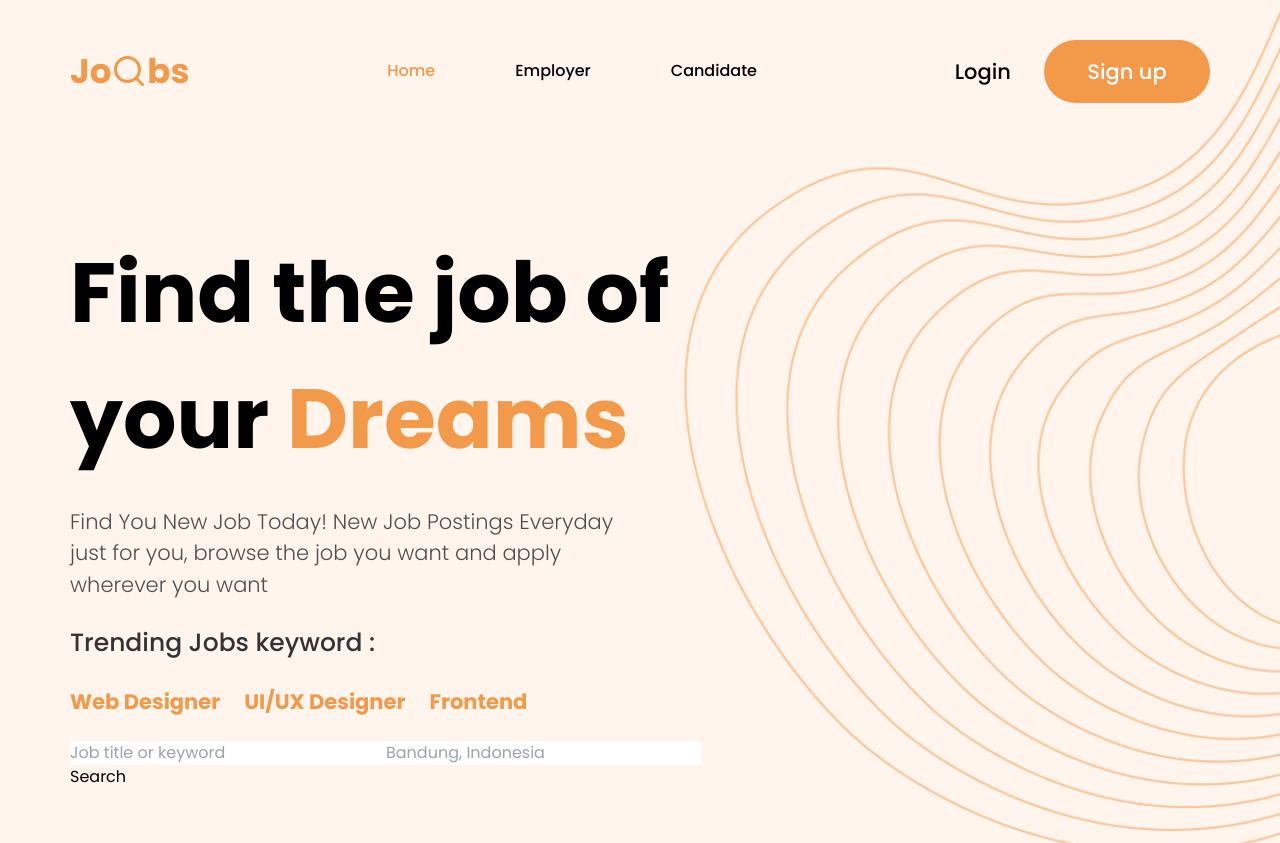
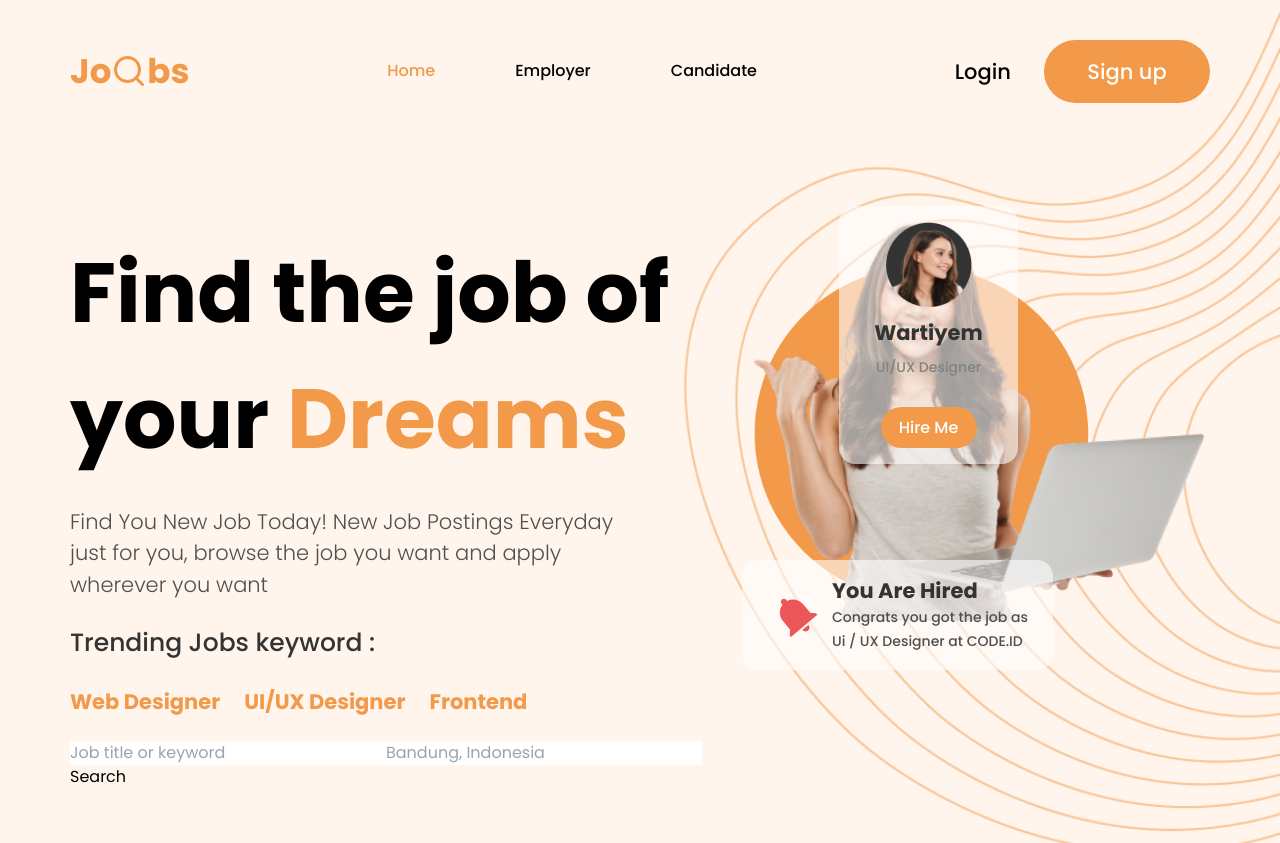
Before and after one commit to coderyeasin/jobs-search, a Next.js app: page / in a window 1280 px wide. Shown: the top 843 px of the page. Built offline with nearby package versions, Linux system fonts and the light colour scheme.

Commit message:
fix_layout

```diff
--- a/components/HeroSection/HeroSection.js
+++ b/components/HeroSection/HeroSection.js
@@ -1,13 +1,14 @@
 import styles from "../../styles/Home.module.css";
-import { IoLocationOutline } from "react-icons/io";
+import { IoLocationOutline, IoMdNotifications } from "react-icons/io";
 import { FiSearch } from "react-icons/fi";
 import Header from "../Shared/Header/Header";
+import Image from "next/image";
 
 const HeroSection = () => {
   return (
     <div className={styles.hero_section}>
       <Header />
-      <div className="px-[70px]">
+      <div className="px-[70px] flex justify-between items-center">
         <div className="hero_content max-w-[672px] mt-[127px] h-[100vh] ">
           <h1 className="text-[84px] font-bold">
             Find the job of your <span className="text-[#F2994A]">Dreams</span>
@@ -34,7 +35,38 @@ const HeroSection = () => {
             </div>
           </div>
         </div>
-        <div className="hero_image"></div>
+        <div className="profile_pic bg-[url('/images/hero_images.png')] bg-top-right bg-contain bg-no-repeat h-[720px] w-[750px] relative">
+          <div className="freelancer_box w-[179px] h-[258px] bg-[#FFFDFD]/60 rounded-[16px] absolute right-48 flex flex-col justify-start items-center p-4">
+            <Image
+              src="/images/profile/Mask group.png"
+              alt="profile"
+              height={86}
+              width={86}
+            />
+            <h3 className="text-[#333333] font-bold text-[21px] leading-7 mt-3">
+              Wartiyem
+            </h3>
+            <span className="text-[#828282] font-medium text-[14px] leading-6 mb-7 mt-2">
+              UI/UX Designer
+            </span>
+            <button className="w-[96px] h-[41px] rounded-[31px] bg-[#F2994A] text-white font-medium leading-6">
+              Hire Me
+            </button>
+          </div>
+          <div className="interview_box bg-[#FFFDFD]/60 rounded-[16px] max-w-[311px] h-[110px] flex justify-evenly items-center absolute bottom-64 p-4">
+            <span>
+              <IoMdNotifications className="text-[#EB5757] text-[50px] rotate-[320deg] m-3 block" />
+            </span>
+            <div className="interview_con">
+              <h3 className="text-[#333333] font-bold text-[21px] leading-7">
+                You Are Hired
+              </h3>
+              <p className="text-[#4F4F4F] font-medium text-[14px] leading-6">
+                Congrats you got the job as Ui / UX Designer at CODE.ID
+              </p>
+            </div>
+          </div>
+        </div>
       </div>
     </div>
   );
--- a/components/HowWorks/HowWorks.js
+++ b/components/HowWorks/HowWorks.js
@@ -4,7 +4,69 @@ import { IoMdNotifications } from "react-icons/io";
 const HowWorks = () => {
   return (
     <div className="flex justify-center my-[89px]">
-
+      <div className="profile_content ">
+        <h4 className="font-medium text-[25px] leading-8 text-[#F2994A]">
+          How It Works
+        </h4>
+        <h3 className="font-semibold text-[46px] leading-[55px] text-[#333333] max-w-[464px] my-6">
+          Easy Step To Find and Apply Your Dream Job
+        </h3>
+        <p className="max-w-[689px] text-[21px] font-light leading-7 mb-[95px]">
+          We will help you to find your dream job easily, let us help you manage
+          everything you need
+        </p>
+        <div className="apply_box">
+          <div className="resume_box">
+            <h3>Easy to uload Your Best CV and Portofolio</h3>
+            <p>
+              You can upload your resume, CV, and portofolio directly to Jobbb
+            </p>
+          </div>
+          <div className="update_box">
+            <h3>Easy to uload Your Best CV and Portofolio</h3>
+            <p>
+              You can upload your resume, CV, and portofolio directly to Jobbb
+            </p>
+          </div>
+          <div className="companies_box">
+            <h3>Easy to uload Your Best CV and Portofolio</h3>
+            <p>
+              You can upload your resume, CV, and portofolio directly to Jobbb
+            </p>
+          </div>
+        </div>
+      </div>
+      <div className="profile_pic bg-[url('/images/works.png')] bg-center bg-cover bg-no-repeat h-[720px] w-[750px] relative">
+        <div className="interview_box bg-[#FFFDFD]/60 rounded-[16px] max-w-[311px] h-[110px] flex justify-evenly items-center absolute bottom-64 p-4">
+          <span>
+            <IoMdNotifications className="text-[#EB5757] text-[50px] rotate-[320deg] m-3 block" />
+          </span>
+          <h3 className="text-[#333333] font-bold text-[21px] leading-7">
+            Upload your CV
+          </h3>
+          {/* <div className="interview_con">
+            <h3 className="text-[#333333] font-bold text-[21px] leading-7">
+              Upload your CV
+            </h3>
+            <p className="text-[#4F4F4F] font-medium text-[14px] leading-6">
+              You has now interview next week
+            </p>
+          </div> */}
+        </div>
+        <div className="interview_box bg-[#FFFDFD]/60 rounded-[16px] max-w-[311px] h-[110px] flex justify-evenly items-center absolute bottom-64 p-4">
+          <span>
+            <IoMdNotifications className="text-[#EB5757] text-[50px] rotate-[320deg] m-3 block" />
+          </span>
+          <div className="interview_con">
+            <h3 className="text-[#333333] font-bold text-[21px] leading-7">
+              You Are Hired
+            </h3>
+            <p className="text-[#4F4F4F] font-medium text-[14px] leading-6">
+              Congrats you got the job as Ui / UX Designer at CODE.ID
+            </p>
+          </div>
+        </div>
+      </div>
     </div>
   );
 };
```
Also changed, not shown: public/images/hero_images.png (renamed from public/images/amazing-businesswoman-holding-silver-laptop-pointing-finger-sideways-with-smile-white-wall 1.png).
